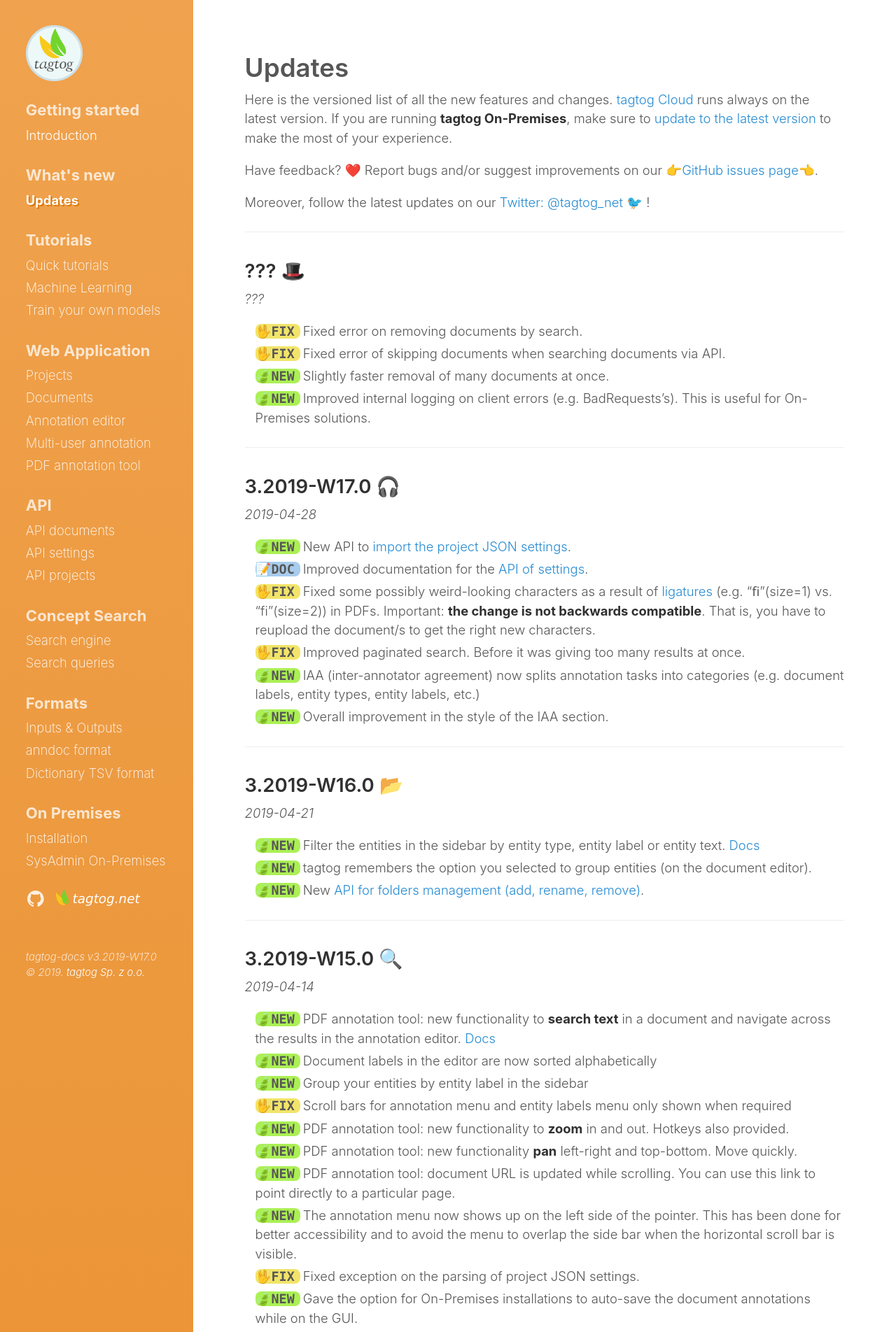
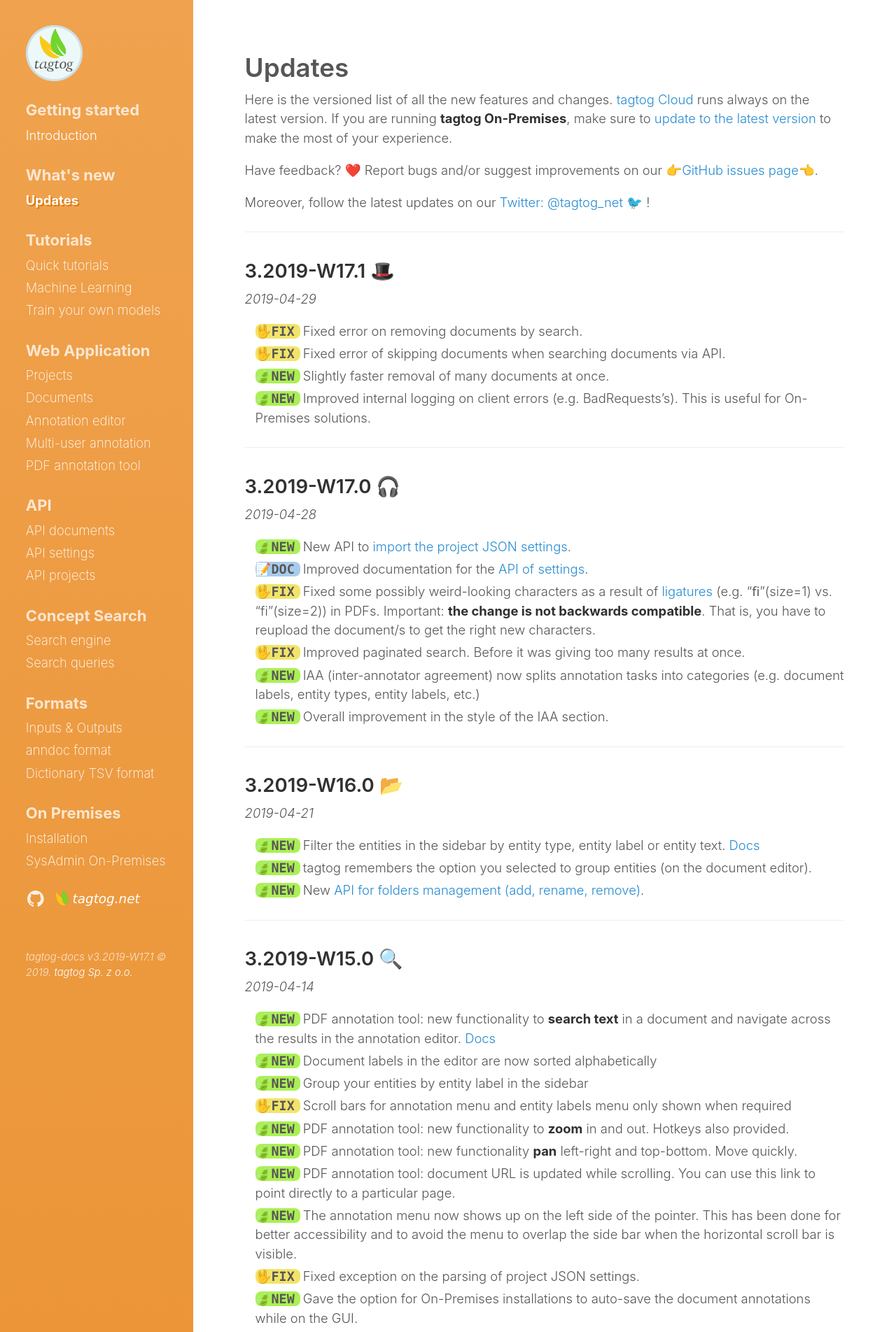
Before and after one commit to tagtogorg/tagtog-doc, a Jekyll site: the page built from updates.md, in a window 1280 px wide. Shown: the top 1904 px of the page at 70% size. Built offline with Jekyll 4.4.1, drawn with Linux system fonts in a browser that asks for light colours; nearby versions of some CDN libraries; emoji names are drawn with the system emoji font.

Commit message:
Bump version: 3.2019-W17.1 🎩

```diff
--- a/_config.yml
+++ b/_config.yml
@@ -68,7 +68,7 @@ plugins:
   - jemoji
 
 # Custom vars
-version: 3.2019-W17.0
+version: 3.2019-W17.1
 sidebar_home_link: true
 search_page: false
 # sidebar_blog_link:  '/blog'   # By default, your home page is your blog
--- a/updates.md
+++ b/updates.md
@@ -14,8 +14,8 @@ Moreover, follow the latest updates on our [Twitter: @tagtog_net 🐦](https://t
 
 ---
 
-## ??? 🎩
-_???_
+## 3.2019-W17.1 🎩
+_2019-04-29_
 
 <ul class="updates">
   <li class="fix"><span markdown="1">Fixed error on removing documents by search.</span></li>
```
Also changed, not shown: 1 other file.
